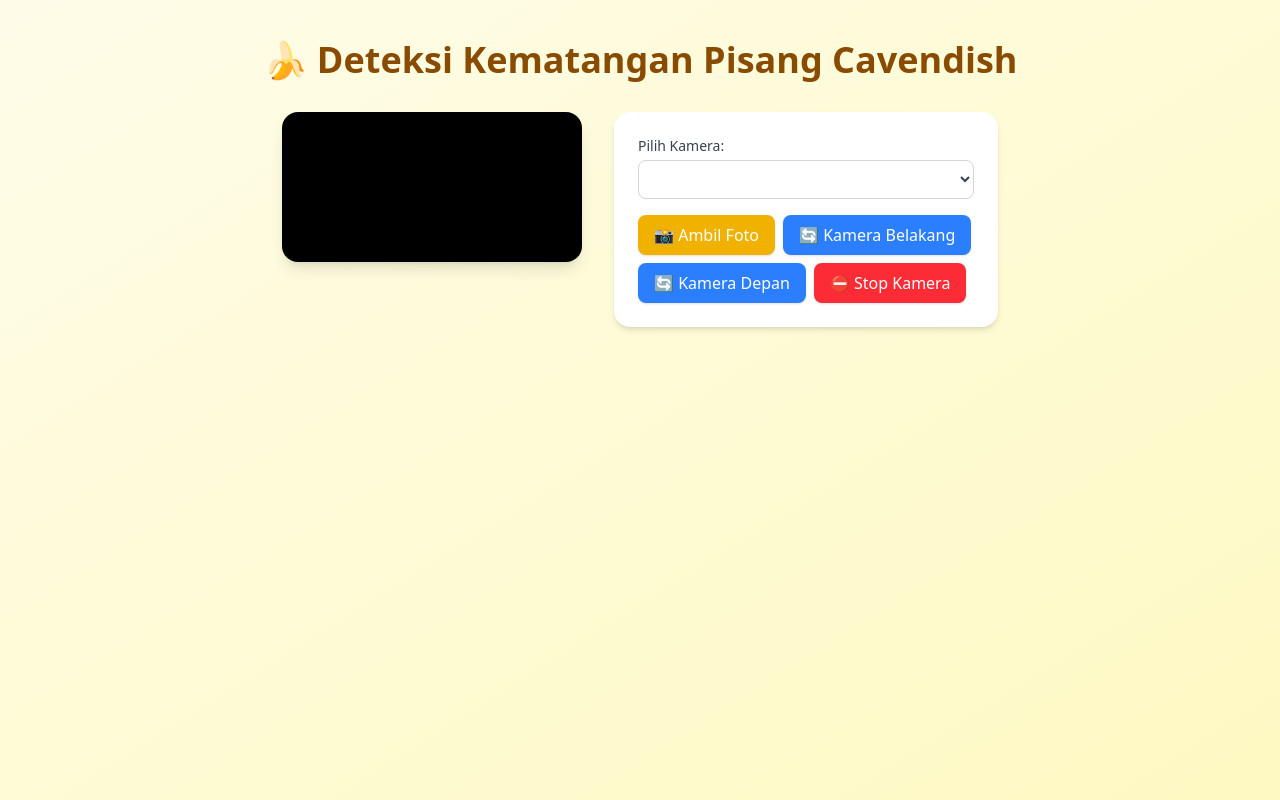
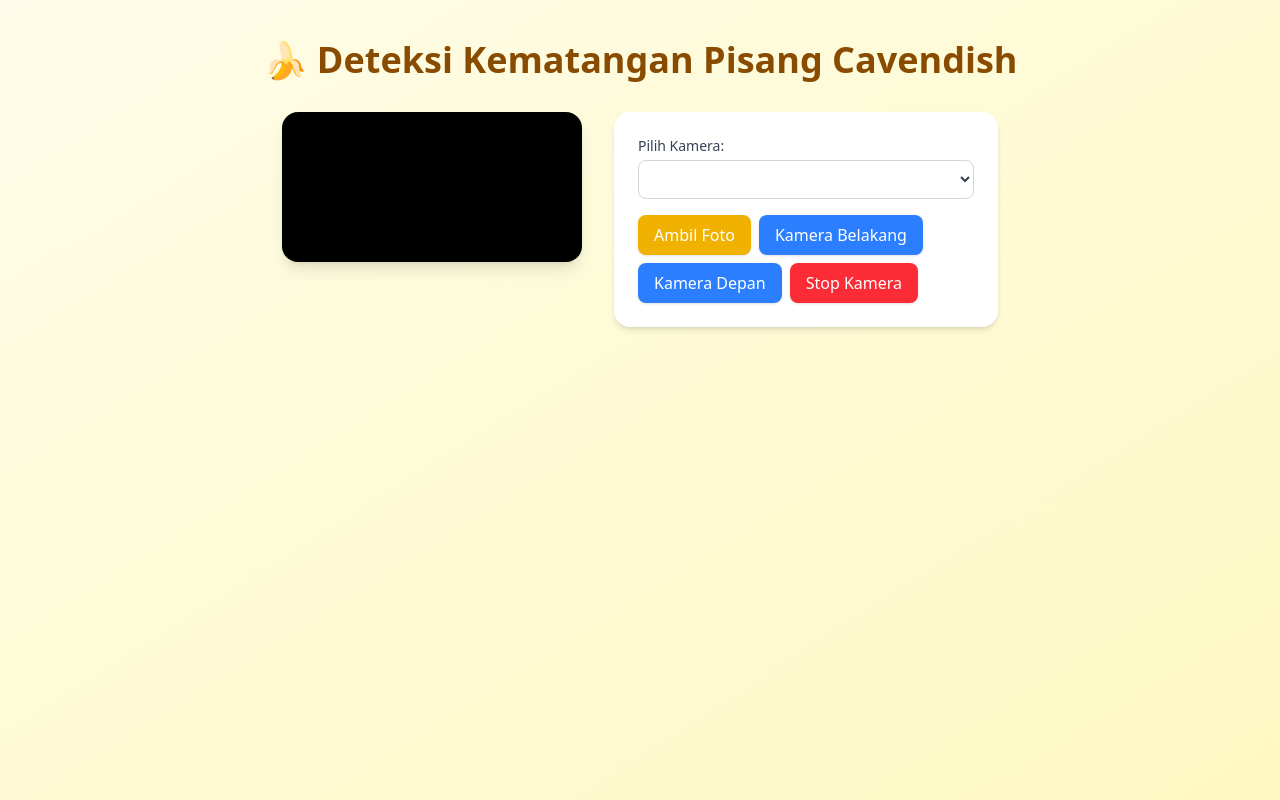
Before and after one commit to adam-gbyte/FrontendSCP, a SvelteKit app: page / in a window 1280 px wide. Built offline with nearby package versions, Linux system fonts and the light colour scheme.

Commit message:
Add favicon and update button labels
Added a new logo.jpeg image and set it as the favicon in the page head. Updated button labels in +page.svelte to remove emojis for a cleaner UI.

```diff
--- a/src/routes/+page.svelte
+++ b/src/routes/+page.svelte
@@ -106,6 +106,7 @@
 
 <svelte:head>
 	<title>Analisis Kematangan Pisang Cavendish</title>
+	<link rel="icon" href="/logo.jpeg" />
 </svelte:head>
 
 <main
@@ -150,25 +151,25 @@
 					disabled={taking}
 					class="rounded-lg bg-yellow-500 px-4 py-2 text-white shadow transition hover:bg-yellow-600"
 				>
-					📸 Ambil Foto
+					Ambil Foto
 				</button>
 				<button
 					on:click={() => startCamera(null, 'environment')}
 					class="rounded-lg bg-blue-500 px-4 py-2 text-white shadow transition hover:bg-blue-600"
 				>
-					🔄 Kamera Belakang
+					Kamera Belakang
 				</button>
 				<button
 					on:click={() => startCamera(null, 'user')}
 					class="rounded-lg bg-blue-500 px-4 py-2 text-white shadow transition hover:bg-blue-600"
 				>
-					🔄 Kamera Depan
+					Kamera Depan
 				</button>
 				<button
 					on:click={stopCamera}
 					class="rounded-lg bg-red-500 px-4 py-2 text-white shadow transition hover:bg-red-600"
 				>
-					⛔ Stop Kamera
+					Stop Kamera
 				</button>
 			</div>
 
@@ -181,13 +182,13 @@
 							on:click={downloadPhoto}
 							class="flex-1 rounded-lg bg-green-500 px-4 py-2 text-white shadow transition hover:bg-green-600"
 						>
-							⬇️ Download
+							Download
 						</button>
 						<button
 							on:click={uploadPhoto}
 							class="flex-1 rounded-lg bg-purple-500 px-4 py-2 text-white shadow transition hover:bg-purple-600"
 						>
-							⬆️ Upload
+							Upload
 						</button>
 					</div>
 				</div>
```
Also changed, not shown: static/logo.jpeg (added).
